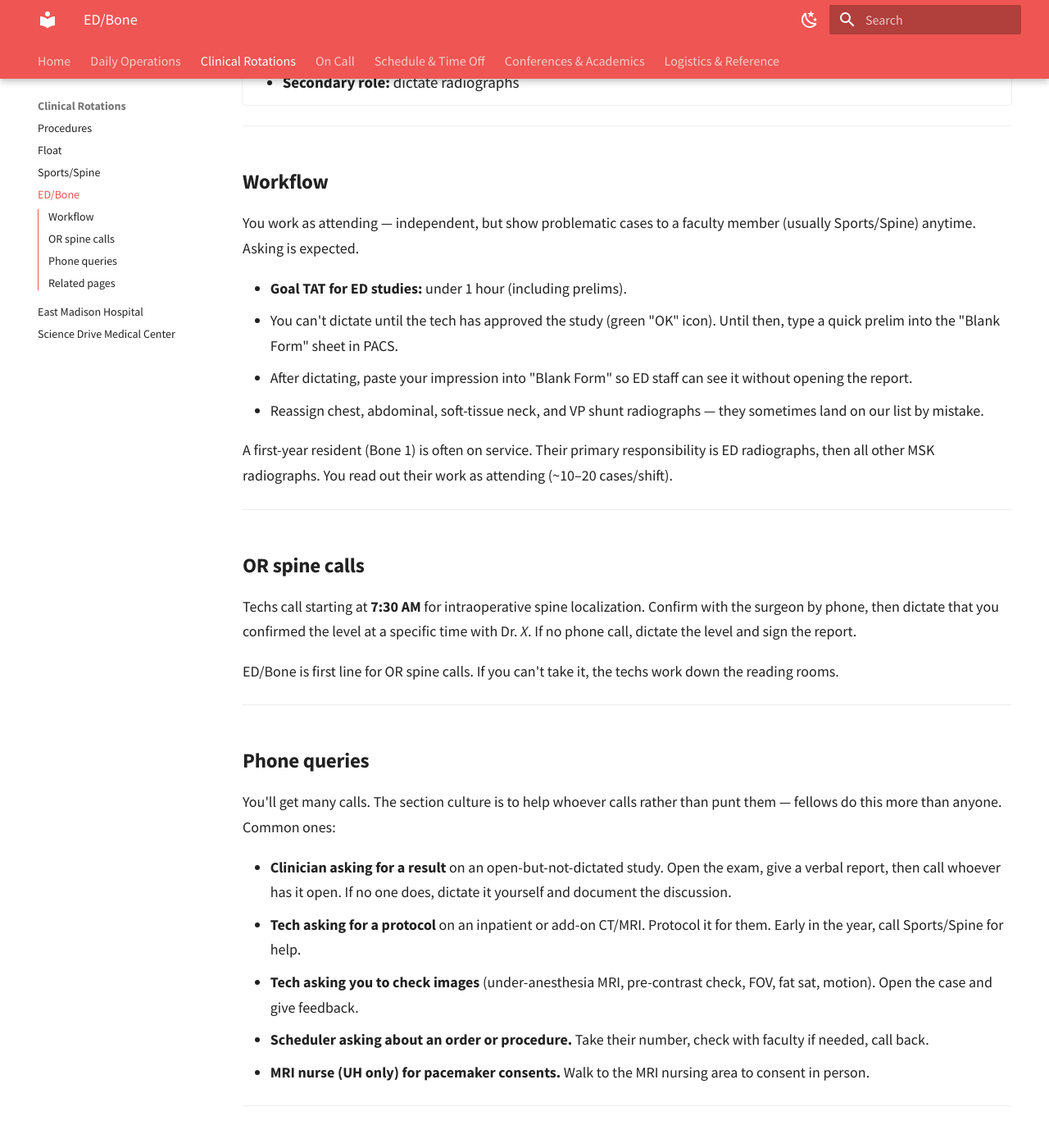
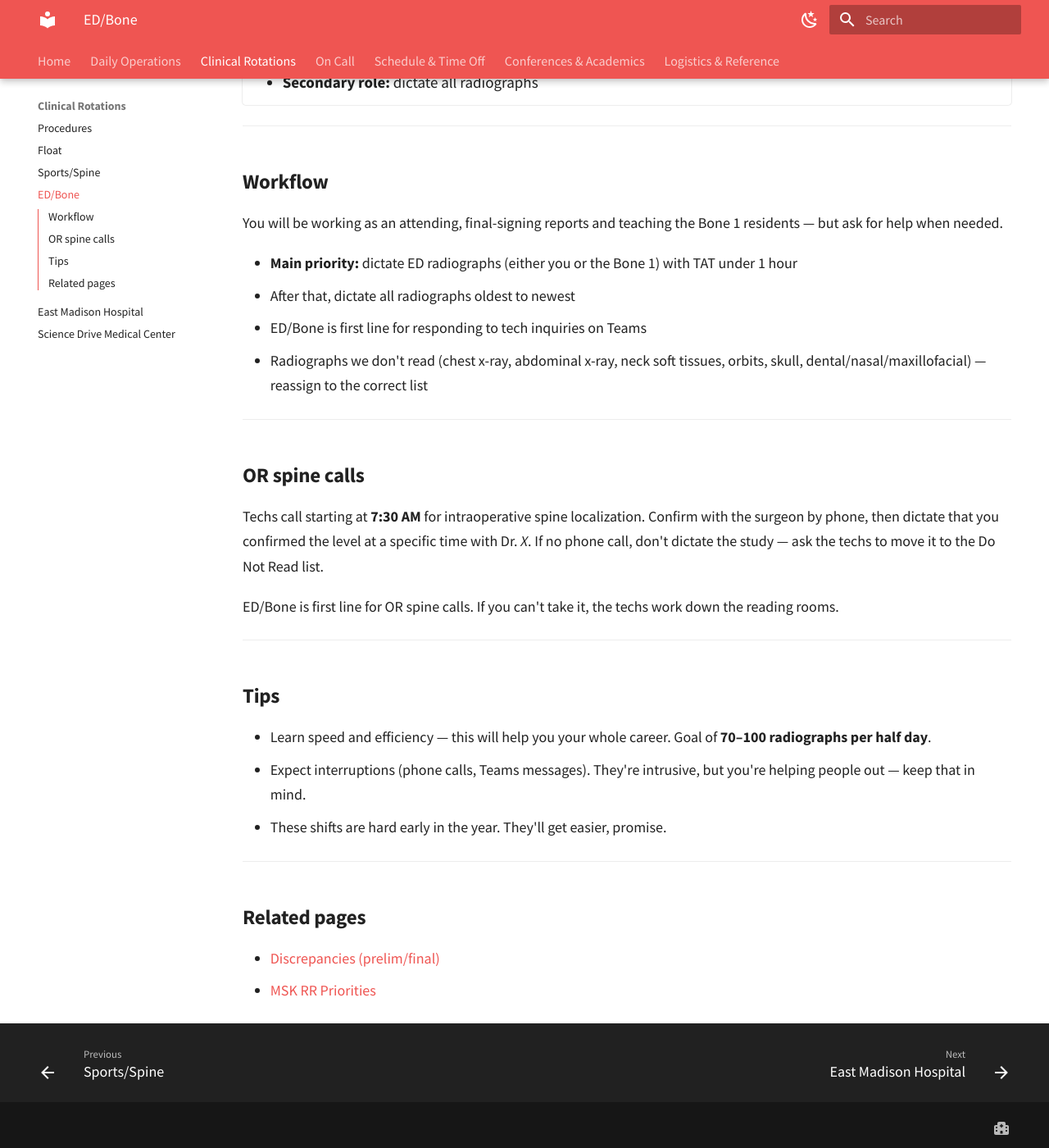
Before and after one commit to UW-MSK-Rads/msk-fellowship-manual, an MkDocs documentation site: the page built from docs/ed-bone.md, in a window 1280 px wide and 1400 px high, scrolled down 431 px. Shown: the whole window at 82% size. Built offline with MkDocs 1.6.1 and Material for MkDocs 9.7.7, drawn with Linux system fonts in a browser that asks for light colours; some of the changed text lies outside the part shown.

Commit message:
Revise clinical rotation pages and add Tips sections
- Add Tips section to all six rotation pages (procedures, float,
  sports-spine, ed-bone, emh, smc); populate procedures, float,
  sports-spine, ed-bone, emh, smc.
- Procedures: tighten sedation post-op bullets.
- Sports/Spine: standardize 7:15 arrival, restate first read-out
  target, drop Sharing cases and Add-ons sections.
- ED/Bone: standardize 7:15 arrival, rewrite Workflow as bulleted
  intro, drop Phone queries section, tighten OR spine guidance.
- EMH: standardize 7:15 arrival, replace Ultrasound section with
  SMC-linked summary, drop Fluoro/ED-inpatient/Before-leaving
  sections, surface discrepancies link in basics.
- SMC: standardize 7:15 arrival, replace Workflow content, drop
  Hands-on/Sharing/Coverage/Before-leaving sections.

Co-Authored-By: Claude Opus 4.7 <noreply@anthropic.com>

```diff
--- a/docs/ed-bone.md
+++ b/docs/ed-bone.md
@@ -1,11 +1,11 @@
 # ED/Bone
 
 !!! tldr "The Basics"
-    - **Arrive:** by **7:30 AM**
-    - **Shifts:** AM (7:30–12:30), PM (12:30–4:30), or full day (7:30–4:30). Extra stipend for covering this rotation.
+    - **Arrive:** by **7:15 AM**
+    - **Shifts:** AM (7:15–12:30), PM (12:30–4:30), or full day (7:15–4:30). Extra stipend for covering this rotation.
     - **First thing:** over-read overnight ED radiographs (red exclamation = prelim'd by resident). Call the ED with any [discrepancies](discrepancies.md).
     - **Primary role:** ED radiographs first, then the rest of the list. Teach the Bone 1 resident. Take phone calls, OR spine reads, WebEx queries.
-    - **Secondary role:** dictate radiographs
+    - **Secondary role:** dictate all radiographs
 
 <div class="rotation-page" markdown>
 
@@ -13,34 +13,28 @@
 
 ## Workflow
 
-You work as attending — independent, but show problematic cases to a faculty member (usually Sports/Spine) anytime. Asking is expected.
+You will be working as an attending, final-signing reports and teaching the Bone 1 residents — but ask for help when needed.
 
-- **Goal TAT for ED studies:** under 1 hour (including prelims).
-- You can't dictate until the tech has approved the study (green "OK" icon). Until then, type a quick prelim into the "Blank Form" sheet in PACS.
-- After dictating, paste your impression into "Blank Form" so ED staff can see it without opening the report.
-- Reassign chest, abdominal, soft-tissue neck, and VP shunt radiographs — they sometimes land on our list by mistake.
-
-A first-year resident (Bone 1) is often on service. Their primary responsibility is ED radiographs, then all other MSK radiographs. You read out their work as attending (~10–20 cases/shift).
+- **Main priority:** dictate ED radiographs (either you or the Bone 1) with TAT under 1 hour
+- After that, dictate all radiographs oldest to newest
+- ED/Bone is first line for responding to tech inquiries on Teams
+- Radiographs we don't read (chest x-ray, abdominal x-ray, neck soft tissues, orbits, skull, dental/nasal/maxillofacial) — reassign to the correct list
 
 ---
 
 ## OR spine calls
 
-Techs call starting at **7:30 AM** for intraoperative spine localization. Confirm with the surgeon by phone, then dictate that you confirmed the level at a specific time with Dr. *X*. If no phone call, dictate the level and sign the report.
+Techs call starting at **7:30 AM** for intraoperative spine localization. Confirm with the surgeon by phone, then dictate that you confirmed the level at a specific time with Dr. *X*. If no phone call, don't dictate the study — ask the techs to move it to the Do Not Read list.
 
 ED/Bone is first line for OR spine calls. If you can't take it, the techs work down the reading rooms.
 
 ---
 
-## Phone queries
+## Tips
 
-You'll get many calls. The section culture is to help whoever calls rather than punt them — fellows do this more than anyone. Common ones:
-
-- **Clinician asking for a result** on an open-but-not-dictated study. Open the exam, give a verbal report, then call whoever has it open. If no one does, dictate it yourself and document the discussion.
-- **Tech asking for a protocol** on an inpatient or add-on CT/MRI. Protocol it for them. Early in the year, call Sports/Spine for help.
-- **Tech asking you to check images** (under-anesthesia MRI, pre-contrast check, FOV, fat sat, motion). Open the case and give feedback.
-- **Scheduler asking about an order or procedure.** Take their number, check with faculty if needed, call back.
-- **MRI nurse (UH only) for pacemaker consents.** Walk to the MRI nursing area to consent in person.
+- Learn speed and efficiency — this will help you your whole career. Goal of **70–100 radiographs per half day**.
+- Expect interruptions (phone calls, Teams messages). They're intrusive, but you're helping people out — keep that in mind.
+- These shifts are hard early in the year. They'll get easier, promise.
 
 ---
 
```
Also changed, not shown: docs/emh.md (+6 -26 lines), docs/float.md (+9 -0 lines), docs/procedures-uh.md (+9 -2 lines), docs/smc.md (+10 -30 lines), docs/sports-spine.md (+6 -12 lines).
